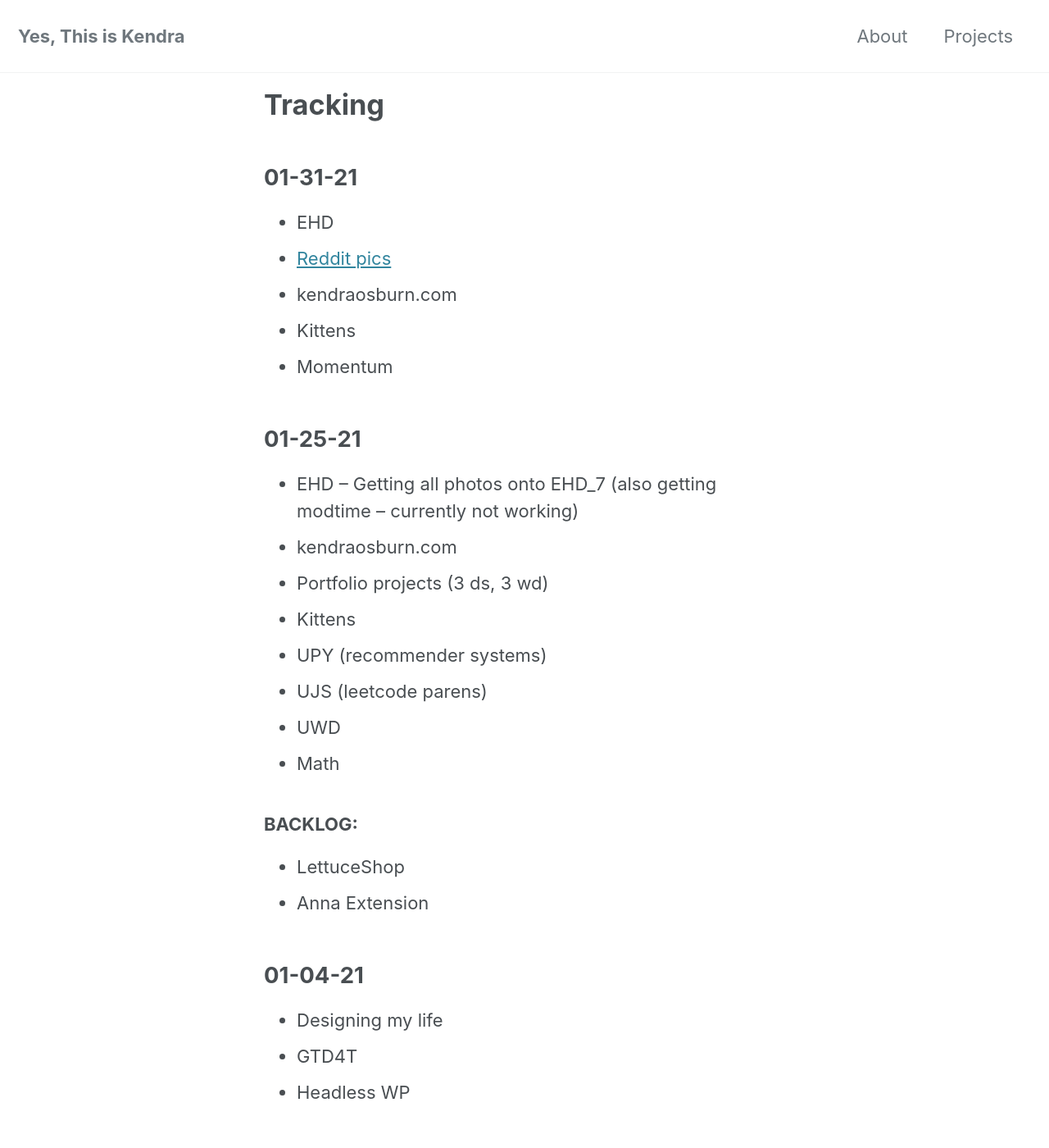
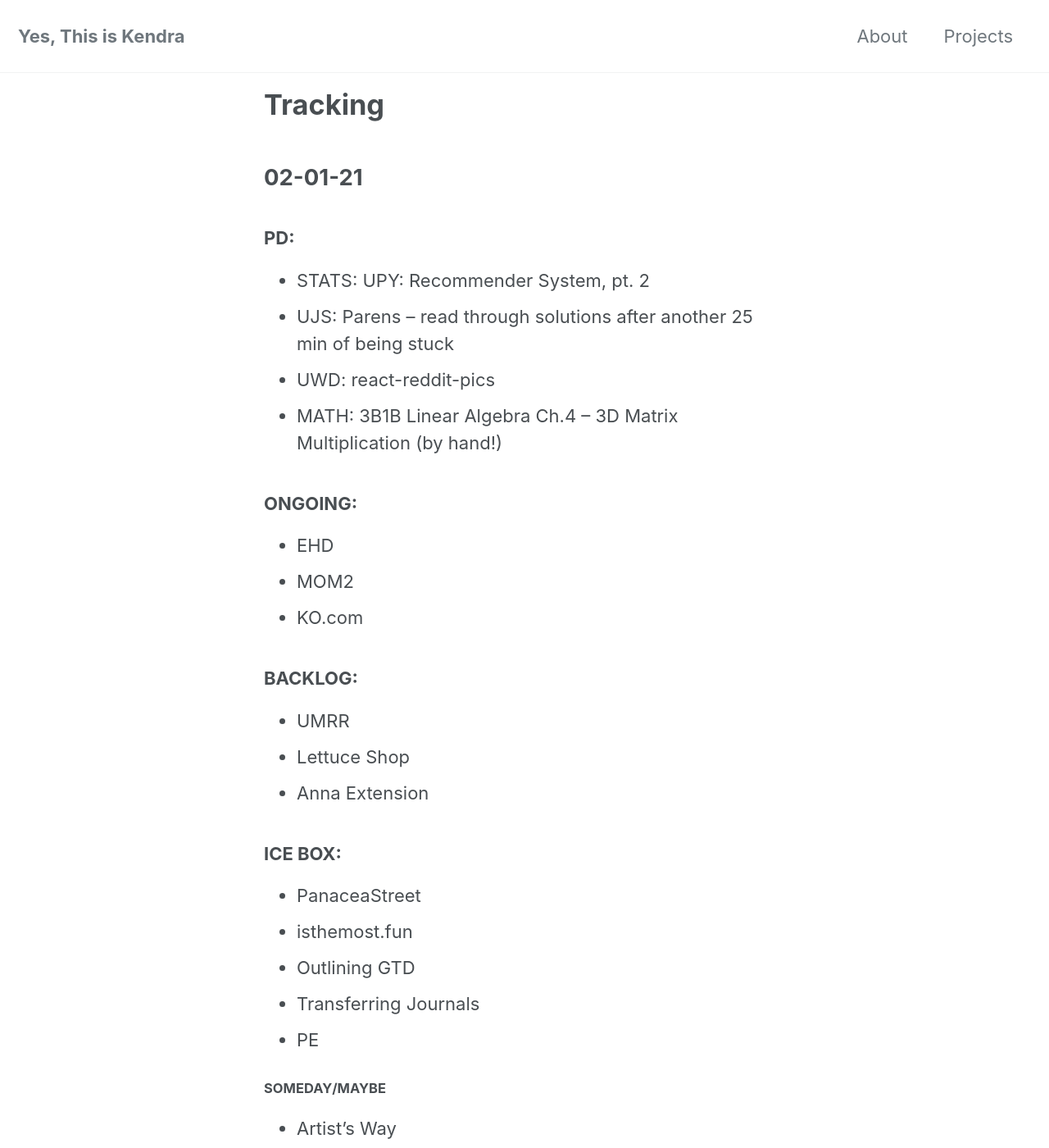
Before and after one commit to yesthisiskendra/yesthisiskendra.github.io, a Jekyll site: the page built from _pages/tracking.md, in a window 1280 px wide and 1400 px high. Shown: the whole window at 82% size. Built offline with Jekyll 4.4.1, drawn with Linux system fonts in a browser that asks for light colours; cached includes are drawn as plain includes; nearby versions of some CDN libraries.

Commit message:
Add GTD-like project tracking

```diff
--- a/_pages/tracking.md
+++ b/_pages/tracking.md
@@ -3,6 +3,40 @@ layout: home
 title: 'Tracking'
 permalink: /tracking/
 ---
+
+## 02-01-21
+
+### PD:
+
+- STATS: UPY: Recommender System, pt. 2
+- UJS: Parens -- read through solutions after another 25 min of being stuck
+- UWD: react-reddit-pics
+- MATH: 3B1B Linear Algebra Ch.4 -- 3D Matrix Multiplication (by hand!)
+
+### ONGOING:
+
+- EHD
+- MOM2
+- KO.com
+
+### BACKLOG:
+
+- UMRR
+- Lettuce Shop
+- Anna Extension
+
+### ICE BOX:
+
+- PanaceaStreet
+- isthemost.fun
+- Outlining GTD
+- Transferring Journals
+- PE
+
+#### SOMEDAY/MAYBE
+
+- Artist's Way
+- GoodReads up to date
 
 ## 01-31-21
 
```
